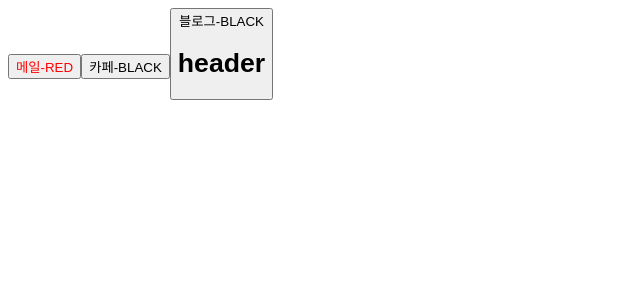
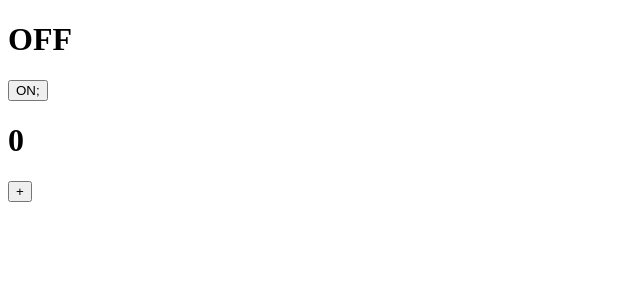
Before and after one commit to lucigun/onebyte, a React (Vite) app: page / in a window 1280 px wide. Shown: the top 300 px of the page, without its empty margins (0-640 px from the left). Built offline with nearby package versions, Linux system fonts and the light colour scheme.

Commit message:
State상태관리

```diff
--- a/src/App.jsx
+++ b/src/App.jsx
@@ -1,27 +1,35 @@
 import "./App.css";
-import Header from "./commponents/Header.jsx";
-import Footer from "./commponents/Footer.jsx";
-import Main from "./commponents/Main.jsx";
-import Button from "./commponents/Button.jsx";
+import { useState } from "react";
+
+
 
 function App() {
-	const buttonProps = {
-		text: "메일",
-		color: "red",
-		a : 1 ,
-		b : 2 ,
-		c : 3 ,
-};
-
+	const [count, , setCount] = useState(0);
+	const [light, setLight] = useState("OFF");
+	// console.log(state);
 	return (
 		<>
-			<Button {...buttonProps}/>
-			<Button text={"카페"} />
-			<Button text={"블로그"} >
-				<Header/>
-			</Button>
+		<div>
+			<h1>{light}</h1>
+			<button onClick={()=>{
+			setLight(light === "ON"?"OFF":"ON");
+			}}
+		>
+			{light === "ON"?"OFF":"ON"};
+			</button>
+		</div>
+		<div>
+		<h1>{count}</h1>
+		<button onClick={() => {
+			setCount(count + 1);
+		}}
+		>
+			+
+		</button>
+		</div>
 		</>
 	);
 }
 
+
 export default App;
```
